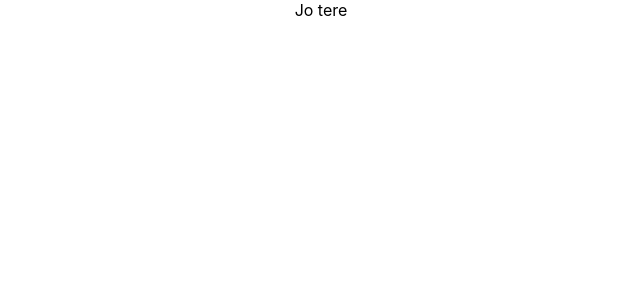
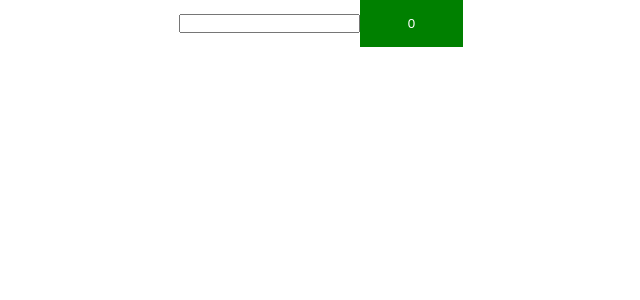
Before and after one commit to jamiev03/React-Playground, a React (Create React App) app in the folder dev-react-beginners/: page / in a window 1280 px wide. Shown: the top 300 px of the page, without its empty margins (319-959 px from the left). Built offline with nearby package versions, Linux system fonts and the light colour scheme.

Commit message:
get API keys and set to const

```diff
--- a/dev-react-beginners/src/App.js
+++ b/dev-react-beginners/src/App.js
@@ -1,4 +1,4 @@
-import React from 'react';
+import React, { useEffect, useState } from 'react';
 import './App.css'
 
 const App = () => {
@@ -6,11 +6,23 @@ const App = () => {
   const APP_ID = '0OdUWJ0sBjDrqHygGUXeCF';
   const APP_KEY = 'BQAIERWZe0pP14FXz58Yyv5UGSQ08MmrR-hB9Z0DI9Ubd24sTyryqMgFqhlhexGkZpymUJW3jsf7hV3p3HGUG3PT2gkdYf9Mj3ORiE6B596mPGEHgquM18fPkwQ7QmOMbc2CadeAHjydmibE2Bam7rx417iwaTg';
 
-  const exampleReq = `https://api.spotify.com/v1/artists/{${APP_ID}}`;
+  const exampleReq = `https://api.spotify.com/v1/artists/0OdUWJ0sBjDrqHygGUXeCF" -H "Authorization: Bearer {${APP_KEY}}`;
+
+  const [counter, setCounter] = useState(0)
+
+  useEffect(() => {
+    console.log('Effect has been run');
+  })
 
 
   return (
-    <div className="App">Jo tere</div>
+    <div className="App">
+      <form className="search-form">
+        <input className="search-bar" type="text"/>
+        <button onClick={() => setCounter(counter + 1)}className="search-button"
+        type="submit">{counter}</button>
+      </form>
+    </div>
   );
 }
 
```
